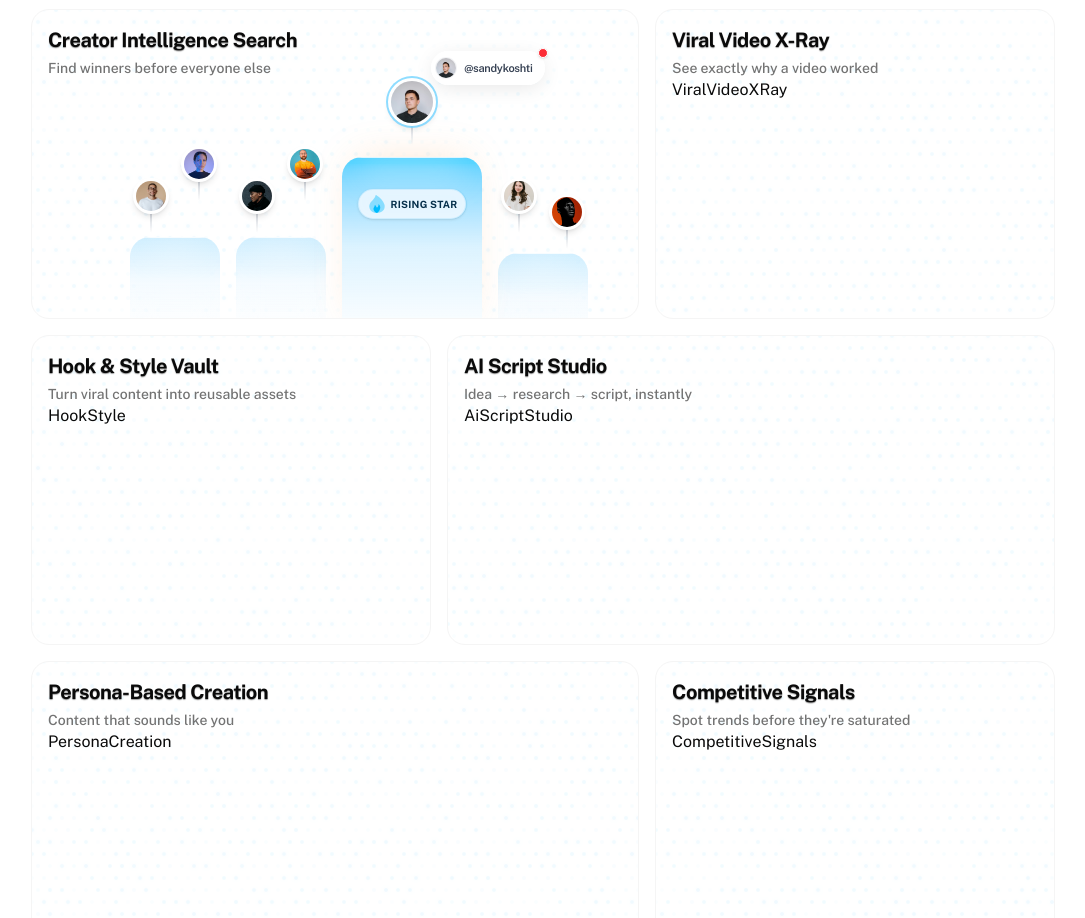
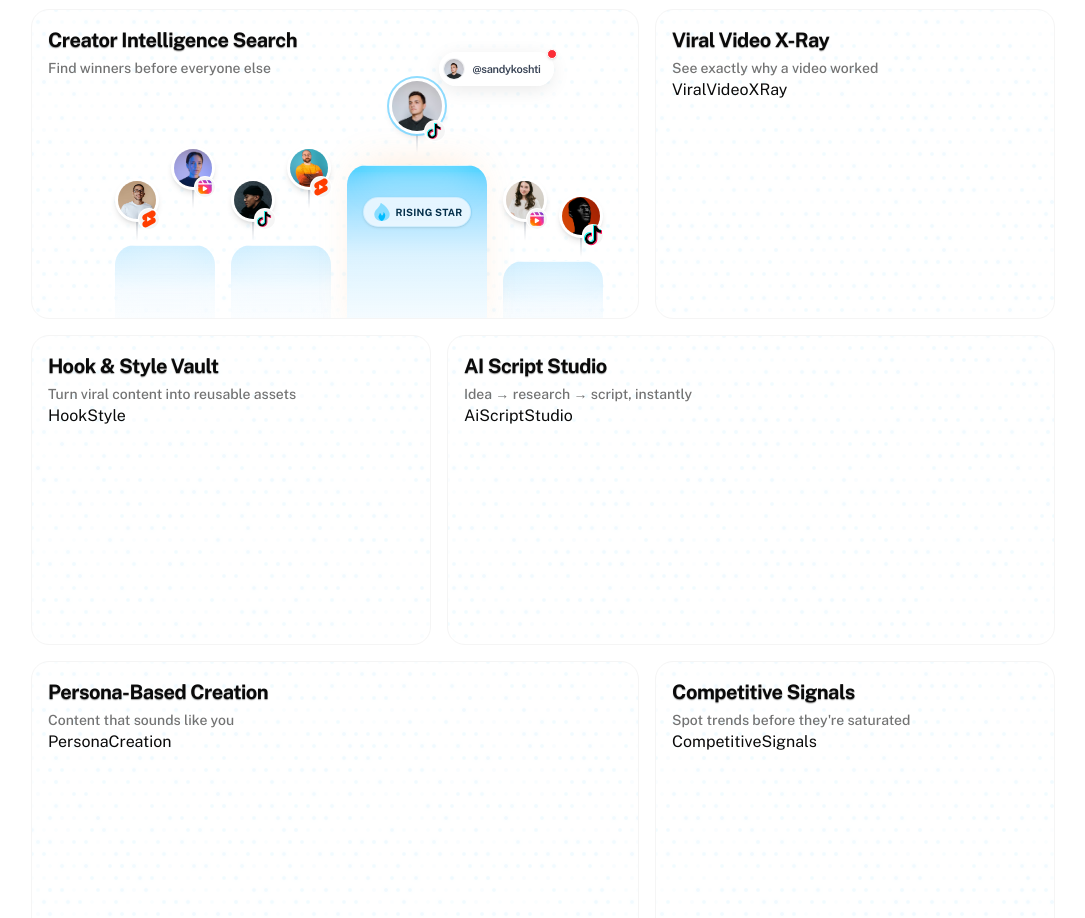
Before and after one commit to kevin-t11/landing-page-template, a Next.js app: page / in a window 1280 px wide. Shown: the part 1360-2278 px from the top of the page, without its empty margins (97-1182 px from the left). Built offline with nearby package versions, Linux system fonts and the light colour scheme.

Commit message:
chore: added brandicons to show with avtart

```diff
--- a/src/components/features/creator-intellegence.tsx
+++ b/src/components/features/creator-intellegence.tsx
@@ -1,5 +1,6 @@
 'use client';
 
+import { InstaReelIcon, TiktokBrandIcon, YTShortsIcon } from '@/icons';
 import { cn } from '@/lib/utils';
 import { motion } from 'motion/react';
 import Image from 'next/image';
@@ -25,30 +26,39 @@ export const PodiumStage = () => {
   return (
     <div className='relative w-full flex items-end justify-center gap-4'>
       <PodiumBlock height='h-24' delay={0.2}>
-        <Avatar src='/avatar_1.avif' alt='User 1' />
+        <Avatar src='/avatar_1.avif' alt='User 1' icon={<YTShortsIcon />} />
         <div className='mb-8'>
-          <Avatar src='/avatar_2.avif' alt='User 2' />
+          <Avatar src='/avatar_2.avif' alt='User 2' icon={<InstaReelIcon />} />
         </div>
       </PodiumBlock>
 
       <PodiumBlock height='h-24' delay={0.1}>
-        <Avatar src='/avatar_3.avif' alt='User 3' />
+        <Avatar
+          src='/avatar_3.avif'
+          alt='User 3'
+          icon={<TiktokBrandIcon className='size-4' />}
+        />
         <div className='mb-8'>
-          <Avatar src='/avatar_4.avif' alt='User 4' />
+          <Avatar src='/avatar_4.avif' alt='User 4' icon={<YTShortsIcon />} />
         </div>
       </PodiumBlock>
 
       <PodiumBlock height='h-44' delay={0} isCenter>
         <div className='mb-2'>
-          <Avatar src='/avatar_5.avif' alt='Sandy' isMain />
+          <Avatar
+            src='/avatar_5.avif'
+            alt='Sandy'
+            isMain
+            icon={<TiktokBrandIcon className='size-4' />}
+          />
         </div>
       </PodiumBlock>
 
       <PodiumBlock height='h-20' delay={0.2}>
         <div className='mb-4'>
-          <Avatar src='/avatar_6.avif' alt='User 6' />
+          <Avatar src='/avatar_6.avif' alt='User 6' icon={<InstaReelIcon />} />
         </div>
-        <Avatar src='/avatar_7.avif' alt='User 7' />
+        <Avatar src='/avatar_7.avif' alt='User 7' icon={<TiktokBrandIcon />} />
       </PodiumBlock>
     </div>
   );
@@ -164,6 +174,8 @@ interface AvatarProps {
   isMain?: boolean;
   barHeight?: number;
   barDelay?: number;
+  icon?: React.ReactNode;
+  iconClassName?: string;
 }
 
 const Avatar = ({
@@ -172,6 +184,8 @@ const Avatar = ({
   isMain = false,
   barHeight = 90,
   barDelay = 0,
+  icon = <InstaReelIcon />,
+  iconClassName = 'size-5',
 }: AvatarProps) => {
   return (
     <motion.div
@@ -192,7 +206,7 @@ const Avatar = ({
       <div
         className={cn(
           'relative rounded-full border-[3px] border-white shadow-md overflow-hidden bg-gray-100',
-          isMain ? 'w-12 h-12 ring-2 ring-sky-300/80' : 'w-9 h-9'
+          isMain ? 'w-14 h-14 ring-2 ring-sky-300/80' : 'w-11 h-11'
         )}
       >
         <Image
@@ -203,6 +217,13 @@ const Avatar = ({
           className='w-full h-full object-cover'
         />
       </div>
+      <BrandIcon
+        className={cn(
+          'absolute bottom-3 right-0 rounded-full bg-accent p-px ring-1 ring-white',
+          iconClassName
+        )}
+        icon={icon}
+      />
 
       {/* Main User Tag (Floating Popup) */}
       {isMain && (
@@ -221,6 +242,7 @@ const Avatar = ({
               className='size-full object-cover'
             />
           </div>
+
           <span className='text-[11px] font-semibold text-gray-700 tracking-tight'>
             @sandykoshti
           </span>
@@ -239,6 +261,16 @@ const Avatar = ({
       <div className='w-[1.5px] h-5 bg-linear-to-b from-gray-300 via-gray-300/50 to-transparent -mt-px' />
     </motion.div>
   );
+};
+
+const BrandIcon = ({
+  className,
+  icon = <InstaReelIcon />,
+}: {
+  className: string;
+  icon: React.ReactNode;
+}) => {
+  return <div className={cn('flex items-center', className)}>{icon}</div>;
 };
 
 // 'use client';
--- a/src/icons/index.tsx
+++ b/src/icons/index.tsx
@@ -88,3 +88,127 @@ export const YoutubeIcon = (props: SVGProps<SVGSVGElement>) => {
     </svg>
   );
 };
+
+export const TiktokBrandIcon = (props: SVGProps<SVGSVGElement>) => {
+  return (
+    <svg
+      xmlns='http://www.w3.org/2000/svg'
+      width='100'
+      height='100'
+      viewBox='0 0 256 290'
+      {...props}
+    >
+      <path
+        fill='#FF004F'
+        d='M189.72 104.421c18.678 13.345 41.56 21.197 66.273 21.197v-47.53a67.115 67.115 0 0 1-13.918-1.456v37.413c-24.711 0-47.59-7.851-66.272-21.195v96.996c0 48.523-39.356 87.855-87.9 87.855c-18.113 0-34.949-5.473-48.934-14.86c15.962 16.313 38.222 26.432 62.848 26.432c48.548 0 87.905-39.332 87.905-87.857v-96.995h-.002Zm17.17-47.952c-9.546-10.423-15.814-23.893-17.17-38.785v-6.113h-13.189c3.32 18.927 14.644 35.097 30.358 44.898ZM69.673 225.607a40.008 40.008 0 0 1-8.203-24.33c0-22.192 18.001-40.186 40.21-40.186a40.313 40.313 0 0 1 12.197 1.883v-48.593c-4.61-.631-9.262-.9-13.912-.801v37.822a40.268 40.268 0 0 0-12.203-1.882c-22.208 0-40.208 17.992-40.208 40.187c0 15.694 8.997 29.281 22.119 35.9Z'
+      />
+      <path d='M175.803 92.849c18.683 13.344 41.56 21.195 66.272 21.195V76.631c-13.794-2.937-26.005-10.141-35.186-20.162c-15.715-9.802-27.038-25.972-30.358-44.898h-34.643v189.843c-.079 22.132-18.049 40.052-40.21 40.052c-13.058 0-24.66-6.221-32.007-15.86c-13.12-6.618-22.118-20.206-22.118-35.898c0-22.193 18-40.187 40.208-40.187c4.255 0 8.356.662 12.203 1.882v-37.822c-47.692.985-86.047 39.933-86.047 87.834c0 23.912 9.551 45.589 25.053 61.428c13.985 9.385 30.82 14.86 48.934 14.86c48.545 0 87.9-39.335 87.9-87.857V92.85h-.001Z' />
+      <path
+        fill='#00F2EA'
+        d='M242.075 76.63V66.516a66.285 66.285 0 0 1-35.186-10.047a66.47 66.47 0 0 0 35.186 20.163ZM176.53 11.57a67.788 67.788 0 0 1-.728-5.457V0h-47.834v189.845c-.076 22.13-18.046 40.05-40.208 40.05a40.06 40.06 0 0 1-18.09-4.287c7.347 9.637 18.949 15.857 32.007 15.857c22.16 0 40.132-17.918 40.21-40.05V11.571h34.643ZM99.966 113.58v-10.769a88.787 88.787 0 0 0-12.061-.818C39.355 101.993 0 141.327 0 189.845c0 30.419 15.467 57.227 38.971 72.996c-15.502-15.838-25.053-37.516-25.053-61.427c0-47.9 38.354-86.848 86.048-87.833Z'
+      />
+    </svg>
+  );
+};
+
+export const YTShortsIcon = (props: SVGProps<SVGSVGElement>) => {
+  return (
+    <svg
+      xmlns='http://www.w3.org/2000/svg'
+      x='0px'
+      y='0px'
+      width='100'
+      height='100'
+      viewBox='0 0 48 48'
+      {...props}
+    >
+      <path
+        fill='#ff3d00'
+        d='M29.103,2.631c4.217-2.198,9.438-0.597,11.658,3.577c2.22,4.173,0.6,9.337-3.617,11.534l-3.468,1.823	c2.987,0.109,5.836,1.75,7.328,4.555c2.22,4.173,0.604,9.337-3.617,11.534L18.897,45.37c-4.217,2.198-9.438,0.597-11.658-3.577	s-0.6-9.337,3.617-11.534l3.468-1.823c-2.987-0.109-5.836-1.75-7.328-4.555c-2.22-4.173-0.6-9.337,3.617-11.534	C10.612,12.346,29.103,2.631,29.103,2.631z M19.122,17.12l11.192,6.91l-11.192,6.877C19.122,30.907,19.122,17.12,19.122,17.12z'
+      ></path>
+      <path
+        fill='#fff'
+        d='M19.122,17.12v13.787l11.192-6.877L19.122,17.12z'
+      ></path>
+    </svg>
+  );
+};
+
+export const InstaReelIcon = (props: SVGProps<SVGSVGElement>) => {
+  return (
+    <svg
+      xmlns='http://www.w3.org/2000/svg'
+      x='0px'
+      y='0px'
+      width='100'
+      height='100'
+      viewBox='0 0 48 48'
+      {...props}
+    >
+      <path
+        fill='#7238ce'
+        d='M41.28,12.28c-0.4-0.43-4.476-0.606-5.28-1.28c-1.14-0.955-0.622-3.939-1.83-4.76	C37.42,6.96,40.07,9.25,41.28,12.28z'
+      ></path>
+      <path
+        fill='#8638c6'
+        d='M41.28,15.64L42,17v1.26c-1.26-1.71-10.459-9.858-14.289-11.668L29.7,6H32	c0.75,0,1.47,0.08,2.17,0.24c2.06,1.4,4.03,2.99,5.88,4.79c0.42,0.41,0.83,0.82,1.23,1.25c0.225,0.55,0.399,1.126,0.52,1.72	C41.8,14,41.28,14.957,41.28,15.64z'
+      ></path>
+      <path
+        fill='#a035bf'
+        d='M42,18.26v6.1C40.351,21.326,24.095,7.862,16.802,6.109c-0.183-0.044-0.285,0.03-0.456,0.001L16.7,6	h9.52l1.037,0.509c1.298,0.613,2.441,0.792,3.678,1.555c2.413,1.489,4.7,3.263,6.815,5.326C39.32,14.92,40.74,16.55,42,18.26z'
+      ></path>
+      <path
+        fill='#be37b5'
+        d='M42,24.36c0,0-0.02,8.69-0.05,8.64C40.46,27.51,9.3,8.79,9.06,8.81	c1.204-1.164,2.695-2.029,4.359-2.473C13.419,6.337,15.107,7,16,7c0,0,0.589-0.945,0.749-0.916	c6.827,1.245,13.366,4.457,18.711,9.656C38.13,18.34,40.31,21.25,42,24.36z'
+      ></path>
+      <path
+        fill='#df35a5'
+        d='M41.95,33c-0.2,2.06-1.03,3.93-2.3,5.43c-0.72-6.59-31.9-26.28-32.93-26.16	c0.53-1.32,1.33-2.5,2.34-3.46C9.3,8.79,9.54,8.78,9.78,8.78c8.41-0.11,16.87,2.98,23.38,9.32C37.53,22.35,40.46,27.51,41.95,33z'
+      ></path>
+      <path
+        fill='#fb3593'
+        d='M39.65,38.43v0.01c-0.87,1.03-1.93,1.87-3.14,2.48c-0.17-6.6-27.828-25.531-29.107-25.321	C7.417,15.019,6.089,14.552,6.2,14c0.121-0.599,0.296-1.178,0.52-1.73c1.03-0.12,2.06-0.19,3.1-0.2c7.58-0.1,15.19,2.68,21.05,8.39	C36,25.45,38.93,31.84,39.65,38.43z'
+      ></path>
+      <path
+        fill='#ff3a71'
+        d='M33.24,41.92c0,0-25.95-23.12-27.24-22.88V17l0.876-1.319c1.28-0.21,1.704-0.301,2.994-0.321	c6.73-0.09,13.5,2.39,18.7,7.45c5.11,4.97,7.77,11.51,7.94,18.11C35.51,41.43,34.41,41.78,33.24,41.92z'
+      ></path>
+      <path
+        fill='#ff3f43'
+        d='M33.24,41.36v0.56C32.84,41.97,32.42,42,32,42h-2.06C29.95,41.8,7.3,22.11,6,22.39v-3.35	c1.29-0.24,2.6-0.37,3.91-0.39c5.89-0.08,11.81,2.09,16.37,6.52C30.84,29.61,33.16,35.47,33.24,41.36z'
+      ></path>
+      <path
+        fill='#fe4c2b'
+        d='M29.95,41.4c0,0.2,0,0.4-0.01,0.6h-3.29c0.01-0.19-1.283-0.646-1.283-0.826	C25.317,36.964,11.4,24.34,6,25.77v-3.38c1.3-0.28,2.63-0.43,3.95-0.45c5.05-0.07,10.13,1.79,14.04,5.59	C27.89,31.33,29.89,36.35,29.95,41.4z'
+      ></path>
+      <path
+        fill='#ff5a17'
+        d='M26.66,41.45c0,0.18,0,0.36-0.01,0.55h-3.28c0.01-0.17-1.156-0.982-1.156-1.152	C22.164,37.488,10.53,27.68,6,29.2v-3.43c5.4-1.43,11.39-0.07,15.69,4.11C24.95,33.05,26.61,37.24,26.66,41.45z'
+      ></path>
+      <path
+        fill='#ff6804'
+        d='M23.38,41.49c0,0.17,0,0.34-0.01,0.51h-3.29c0.09-2.68-10.44-10.96-14.05-9.26	C6.02,32.74,6,29.2,6,29.2c4.53-1.52,9.74-0.53,13.4,3.04C22,34.78,23.33,38.13,23.38,41.49z'
+      ></path>
+      <path
+        fill='#ff7501'
+        d='M16.78,42c0.1-1.82-7.44-7.47-9.93-5.97c-0.45-1.02-0.74-2.12-0.82-3.29	c3.61-1.7,8.05-1.09,11.07,1.86c2.08,2.02,3.07,4.72,2.98,7.4H16.78z'
+      ></path>
+      <path
+        fill='#ff8c01'
+        d='M16.78,42H16c-0.86,0-1.69-0.11-2.49-0.32c0-0.86-3.62-3.57-4.85-2.9c-0.75-0.8-1.36-1.73-1.81-2.75	c2.49-1.5,5.78-1.2,7.96,0.93C16.22,38.33,16.88,40.18,16.78,42z'
+      ></path>
+      <path
+        fill='#ff9b04'
+        d='M13.51,41.68c-1.89-0.48-3.57-1.5-4.85-2.9c1.23-0.67,2.8-0.49,3.85,0.53	C13.18,39.96,13.51,40.82,13.51,41.68z'
+      ></path>
+      <path
+        fill='#fff'
+        d='M42,16v1H6v-1c0-0.69,0.07-1.36,0.2-2h11.69l-4.47-7.66C14.24,6.12,15.11,6,16,6h0.7l4.66,8h9.53	l-4.67-8h3.48l4.66,8h7.44C41.93,14.64,42,15.31,42,16z'
+      ></path>
+      <path
+        fill='#fff'
+        d='M18,33.114v-9.228c0-1.539,1.666-2.502,2.999-1.732l7.998,4.614c1.334,0.77,1.334,2.695,0,3.465	l-7.998,4.614C19.666,35.616,18,34.653,18,33.114z'
+      ></path>
+    </svg>
+  );
+};
```
